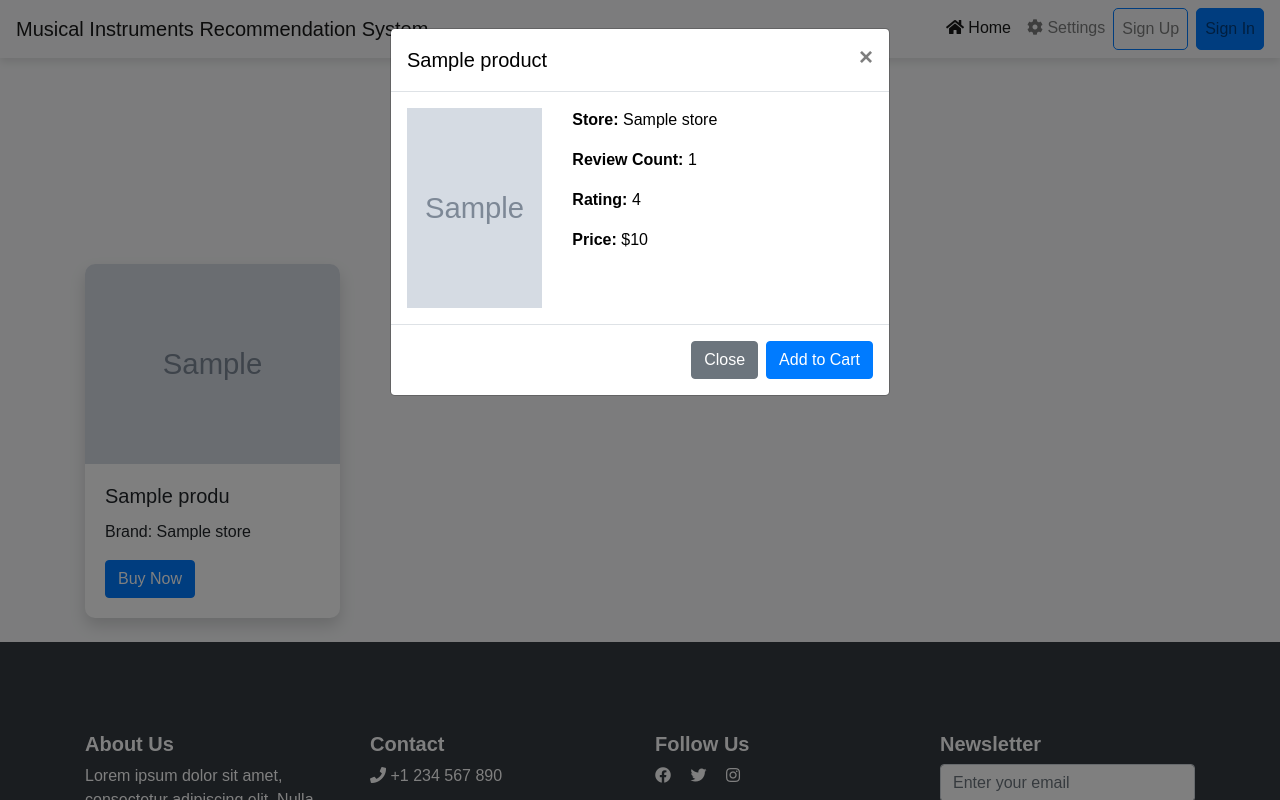
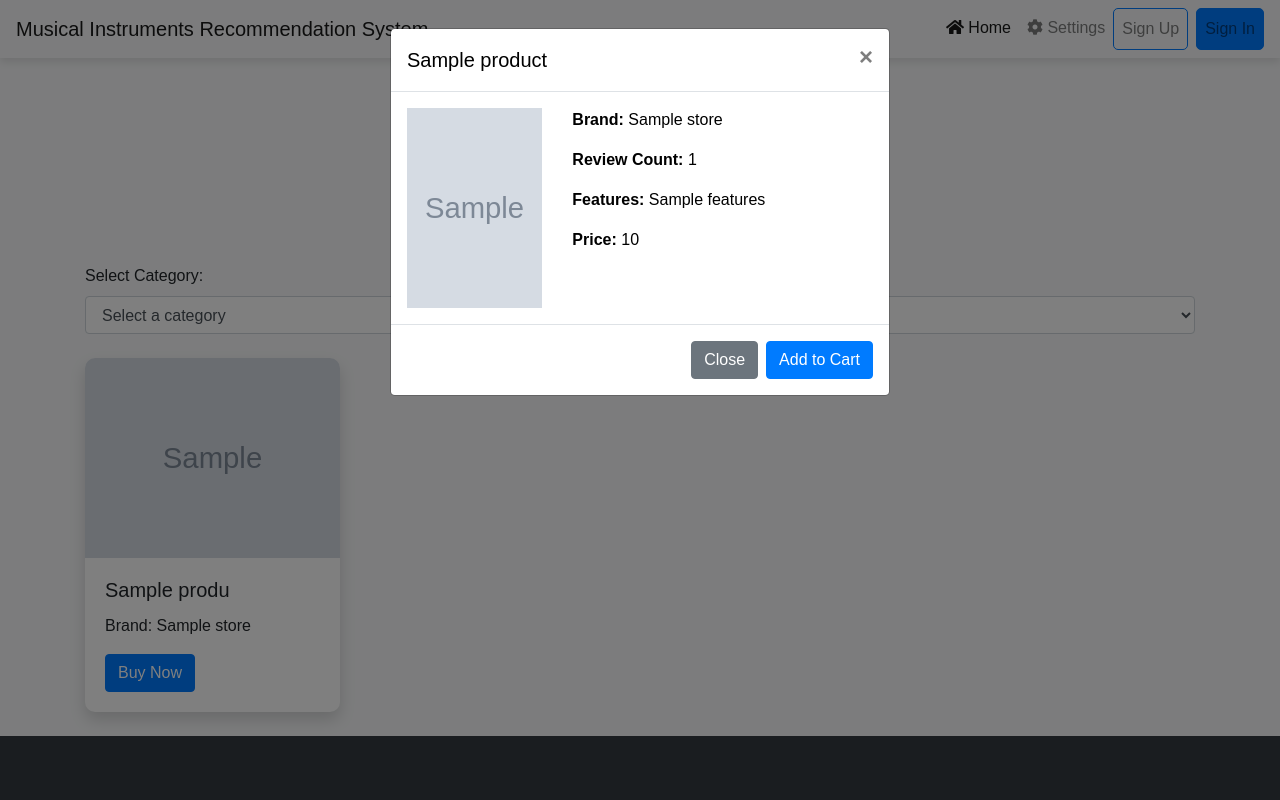
Before and after one commit to ascottR/Recommendation_SYS, a Flask app: template templates/index.html in a window 1280 px wide, after a click on "Buy Now". Run offline with Flask 3, Linux system fonts and the light colour scheme; the template is opened without the code that fills it: most values are stand-ins (such as "Sample title", 1, 10 or a date in 2020); grey boxes marked "Sample" are stand-in pictures; parts of the project's set-up code (start-up, migrations or seed data) failed here and were passed over; some libraries are stand-ins or nearby versions.

Commit message:
Trendings categorized

```diff
--- a/app.py
+++ b/app.py
@@ -1,7 +1,7 @@
-from flask import Flask, render_template, request
+from flask import Flask, render_template, request,jsonify
 import pandas as pd
 import ast
-from helper import most_popular_products, create_X_custom, find_similar_products_by_title, content_based_recommendations
+from helper import most_popular_products, create_X_custom, find_similar_products_by_title, content_based_recommendations, most_popular_products_by_category,get_product_by_asin
 from sklearn.neighbors import NearestNeighbors
 from scipy.sparse import csr_matrix
 
@@ -24,10 +24,42 @@ X, user_mapper, item_mapper, user_inv_mapper, item_inv_mapper = create_X_custom(
 
 @app.route('/')
 def home():
+     # Display most popular products overall by default
     popular_products = most_popular_products(metadf)
     popular_products['large_image_url'] = popular_products['images'].apply(extract_large_image)
     popular_products_list = popular_products.to_dict(orient='records')
-    return render_template('index.html', popular_products=popular_products_list)
+
+        # Extract and flatten categories from the 'categories' column
+    all_categories = []
+
+    for cat in metadf['categories']:
+        try:
+            # Convert string representation of list back to an actual list
+            category_list = ast.literal_eval(cat)
+            all_categories.extend(category_list)
+        except (ValueError, SyntaxError):
+            continue  # Skip if conversion fails
+
+    # Remove duplicates and sort the categories
+    unique_categories = sorted(set([cat.strip() for cat in all_categories]))
+
+    return render_template('index.html', popular_products=popular_products_list, categories=unique_categories)
+
+@app.route('/trending', methods=['GET'])
+def trending_by_category():
+    category = request.args.get('category', None)  # Get the category from the query parameter
+    print(category)
+    if category:
+        trending_products = most_popular_products_by_category(metadf, category)
+    else:
+        # Fallback: if no category is selected, show overall popular products
+        trending_products = most_popular_products(metadf)
+
+    # Extract 'large' images for each product
+    trending_products['large_image_url'] = trending_products['images'].apply(extract_large_image)
+    products_list = trending_products.to_dict(orient='records')
+    print("Products List:", products_list)
+    return jsonify(products_list)
 
 @app.route('/main')
 def main():
@@ -62,5 +94,30 @@ def recommend():
     else:
         return render_template('main.html', similar_products=recommended_products.to_dict(orient='records'), message=None, product_titles=product_titles)
 
+@app.route('/product/<parent_asin>')
+def product_detail(parent_asin):
+    # Fetch product details using parent_asin from your data source
+    product = get_product_by_asin(parent_asin, metadf)
+
+    # Extract 'large' images for each product
+    if product:
+        # Directly extract the large image URL for this single product
+        product['large_image_url'] = extract_large_image(product['images'])
+
+    product_title = product['title']  # Get the product title
+    k = 3  # Default to 5 recommendations if not specified
+
+    similar_product_ids = find_similar_products_by_title(product_title, X, item_mapper, item_inv_mapper,
+                                                          dict(zip(metadf['parent_asin'], metadf['title'])),
+                                                          k)
+
+    # Get details of similar products from the metadata DataFrame
+    similar_products = metadf[metadf['parent_asin'].isin(similar_product_ids)]
+
+    # Extract 'large' images for each similar product
+    similar_products['large_image_url'] = similar_products['images'].apply(extract_large_image)
+
+    return render_template('productDetail.html', product=product , similar_products=similar_products.to_dict(orient='records'))
+
 if __name__ == '__main__':
     app.run(debug=True)
--- a/templates/index.html
+++ b/templates/index.html
@@ -5,6 +5,7 @@
     <meta charset="UTF-8">
     <meta name="viewport" content="width=device-width, initial-scale=1.0">
     <title>Ecommerce Recommendation System</title>
+    <script src="https://code.jquery.com/jquery-3.6.0.min.js"></script>
     <link rel="stylesheet" href="https://stackpath.bootstrapcdn.com/bootstrap/4.5.2/css/bootstrap.min.css">
     <link rel="stylesheet" href="https://cdnjs.cloudflare.com/ajax/libs/font-awesome/5.15.4/css/all.min.css">
     <style>
@@ -181,9 +182,20 @@
     <!-- Trending Recommendations -->
     <div class="container mt-5">
         <h2 class="text-center mb-4">Trending Products</h2>
-        <div class="row mt-4">
+
+        <div class="form-group">
+            <label for="categorySelect">Select Category:</label>
+            <select id="categorySelect" class="form-control">
+                <option value="">Select a category</option>
+                {% for category in categories %}
+                <option value="{{ category }}">{{ category }}</option>
+                {% endfor %}
+            </select>
+        </div>
+
+        <div id="trendingProducts" class="row mt-4">
             {% for product in popular_products %}
-            <div class="col-lg-3 col-md-4 col-sm-6 mb-4">
+            <div class="col-lg-3 col-md-4 col-sm-6 mb-4 product-card">
                 <div class="card shadow">
                     <img src="{{ product['large_image_url'] }}" class="card-img-top" alt="{{ product['Name'] }}"
                         style="height: 200px;">
@@ -192,7 +204,6 @@
                         <p class="card-text">Brand: {{ product['store'] }}</p>
                         <button type="button" class="btn btn-primary" data-toggle="modal"
                             data-target="#productModal{{ loop.index }}">Buy Now</button>
-                    </div>
                     </div>
                 </div>
                 <!-- Modal -->
@@ -213,10 +224,10 @@
                                             alt="{{ product['title'] }}" style="height: 200px;">
                                     </div>
                                     <div class="col-md-8">
-                                    <p><strong>Store:</strong> {{ product['store'] }}</p>
+                                        <p><strong>Brand:</strong> {{ product['store'] }}</p>
                                         <p><strong>Review Count:</strong> {{ product['rating_number'] }}</p>
-                                    <p><strong>Rating:</strong> {{ product['average_rating'] }}</p>
-                                    <p><strong>Price:</strong> ${{ product['price'] }}</p>
+                                        <p><strong>Features:</strong> {{ product['features'] }}</p>
+                                        <p><strong>Price:</strong> {{ product['price'] }}</p>
                                     </div>
                                 </div>
                             </div>
@@ -227,9 +238,83 @@
                         </div>
                     </div>
                 </div>
+            </div>
             {% endfor %}
         </div>
     </div>
+
+    <script>
+        $(document).ready(function () {
+            $('#categorySelect').change(function () {
+                const selectedCategory = $(this).val();
+
+                $.ajax({
+                    url: '/trending',
+                    data: { category: selectedCategory },
+                    success: function (products) {
+                        $('#trendingProducts').empty(); // Clear existing products
+                        let title = selectedCategory ? `Trending Products in ${selectedCategory}` : 'Trending Products';
+                        $('h2').text(title); // Update the title
+
+                        if (products.length === 0) {
+                            $('#trendingProducts').append('<div class="col-12"><h5>No products found in this category.</h5></div>');
+                        } else {
+                            products.forEach((product, index) => {
+                                const productCard = `
+                            <div class="col-lg-3 col-md-4 col-sm-6 mb-4">
+                                <div class="card shadow">
+                                    <img src="${product.large_image_url}" class="card-img-top" alt="${product.title}" style="height: 200px;">
+                                    <div class="card-body">
+                                        <h5 class="card-title">${product.title.slice(0, 12)}</h5>
+                                        <p class="card-text">Brand: ${product.store}</p>
+                                        <button type="button" class="btn btn-primary" data-toggle="modal" data-target="#productModal${index}">
+                                            Buy Now
+                                        </button>
+                                    </div>
+                                </div>
+                            </div>
+
+                            <!-- Modal -->
+                            <div class="modal fade" id="productModal${index}" tabindex="-1" role="dialog" aria-labelledby="productModalLabel${index}" aria-hidden="true">
+                                <div class="modal-dialog" role="document">
+                                    <div class="modal-content">
+                                        <div class="modal-header">
+                                            <h5 class="modal-title" id="productModalLabel${index}">${product.title}</h5>
+                                            <button type="button" class="close" data-dismiss="modal" aria-label="Close">
+                                                <span aria-hidden="true">&times;</span>
+                                            </button>
+                                        </div>
+                                        <div class="modal-body">
+                                            <div class="row">
+                                                <div class="col-md-4">
+                                                    <img src="${product.large_image_url}" class="img-fluid" alt="${product.title}" style="height: 200px;">
+                                                </div>
+                                                <div class="col-md-8">
+                                                    <p><strong>Brand:</strong> ${product.store}</p>
+                                                    <p><strong>Review Count:</strong> ${product.rating_number}</p>
+                                                    <p><strong>Rating:</strong> ${product.average_rating}</p>
+                                                    <p><strong>Features:</strong> ${product.features}</p>
+                                                    <p><strong>Price:</strong> ${product.price}</p>
+                                                </div>
+                                            </div>
+                                        </div>
+                                        <div class="modal-footer">
+                                            <button type="button" class="btn btn-secondary" data-dismiss="modal">Close</button>
+                                            <button type="button" class="btn btn-primary">Add to Cart</button>
+                                        </div>
+                                    </div>
+                                </div>
+                            </div>
+                        `;
+
+                                $('#trendingProducts').append(productCard);
+                            });
+                        }
+                    }
+                });
+            });
+        });
+    </script>
 
     <!-- Footer -->
     <footer class="footer text-white">
@@ -264,7 +349,6 @@
     </footer>
 
     <!-- External Scripts -->
-    <script src="https://code.jquery.com/jquery-3.5.1.slim.min.js"></script>
     <script src="https://cdn.jsdelivr.net/npm/bootstrap@4.5.2/dist/js/bootstrap.bundle.min.js"></script>
 </body>
 
```
Also changed, not shown: helper.py (+70 -0 lines). Lines whose indentation alone changed are shown as unchanged.
